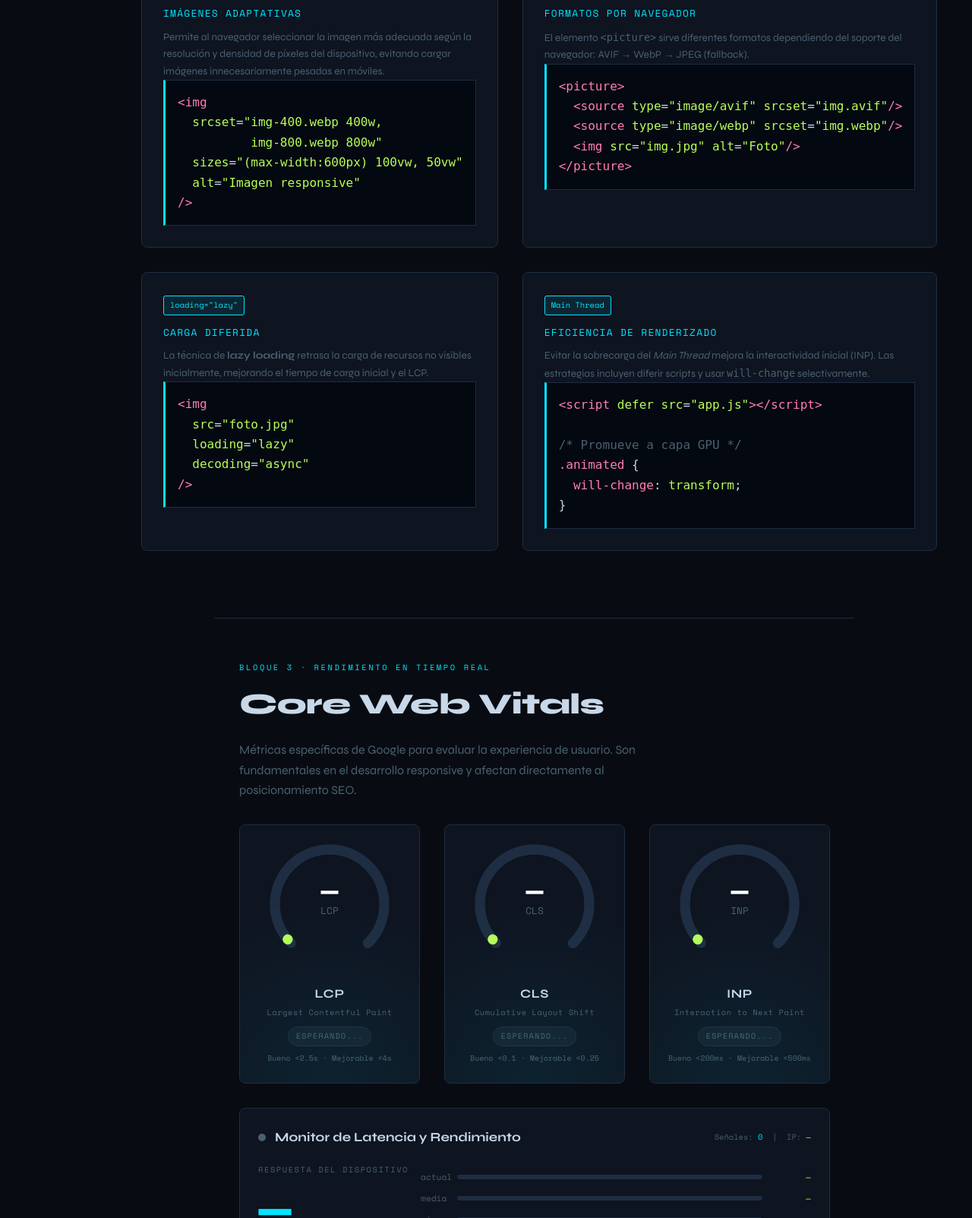
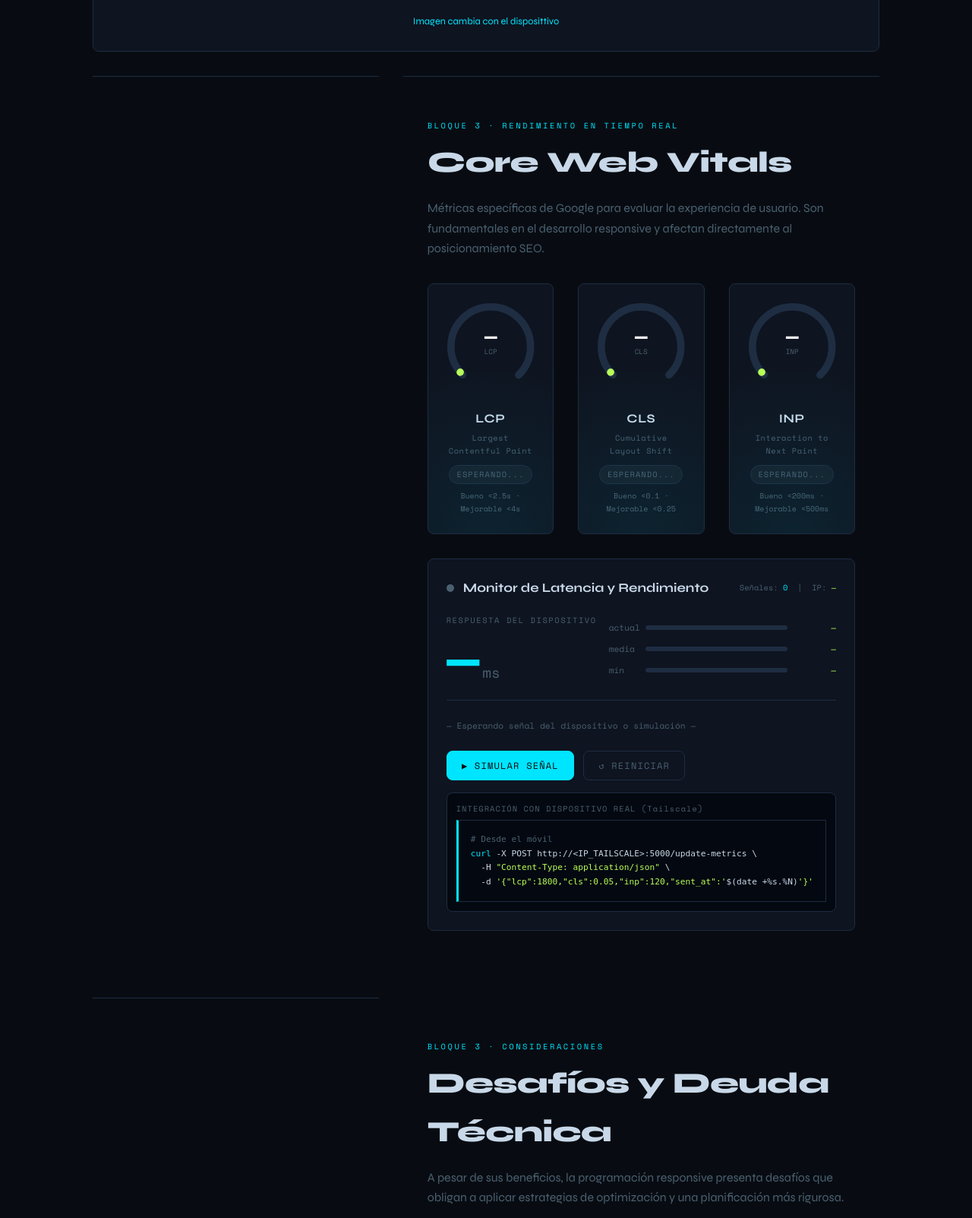
Before and after one commit to YassirBatista/proyecto-web-fiec, a Flask app: page / in a window 1280 px wide; the page is wider, and only the part inside the window is pictured. Shown: the part 4897-6500 px from the top of that part at 76% size. Run offline with Flask 3, Linux system fonts and the light colour scheme.

Commit message:
titulo centrado

```diff
--- a/static/style.css
+++ b/static/style.css
@@ -43,20 +43,12 @@ body {
 /* ══════════════════════════════════
    HERO / CABECERA
 ══════════════════════════════════ */
-Aquí tienes el bloque completo del .hero con los ajustes necesarios para que el título no se desplace a la derecha en móviles y mantenga su impacto en PC.
-
-He añadido un control de ancho y corregido el tamaño mínimo del clamp para asegurar que el texto siempre se mantenga dentro de la pantalla.
-CSS
-
-/* ══════════════════════════════════
-   HERO / CABECERA
-══════════════════════════════════ */
 .hero {
   min-height: 100svh;
-  width: 100%; /* Asegura que el contenedor no exceda la pantalla */
+  width: 100%;
   display: grid;
   place-items: center;
-  padding: var(--section-p);
+  padding: var(--section-p) var(--gap);
   background:
     radial-gradient(ellipse 80% 60% at 50% 0%, #00e5ff15 0%, transparent 70%),
     repeating-linear-gradient(0deg, transparent, transparent 39px, #1e2d4220 40px),
@@ -64,7 +56,21 @@ CSS
   text-align: center;
   position: relative;
   overflow: hidden;
-  box-sizing: border-box; /* Evita que el padding sume ancho extra */
+  box-sizing: border-box;
+}
+
+.heroCENTER {
+  text-align: center;
+}
+
+/* ESTO ES NUEVO: Controla el contenedor interno que envuelve el texto */
+.hero > div {
+  width: 100%;
+  max-width: 100%; /* Evita que el div sea más ancho que el header */
+  display: flex;
+  flex-direction: column;
+  align-items: center;
+  z-index: 2;
 }
 
 .hero::before {
@@ -97,28 +103,29 @@ CSS
 .hero h1 {
   font-family: var(--sans);
   font-weight: 800;
-  /* Bajamos el mínimo a 1.8rem para que quepa en móviles estrechos sin desbordar */
-  font-size: clamp(1.8rem, 8vw, 5.5rem);
-  line-height: 1.05;
+  /* Bajamos el mínimo un poco más para asegurar que quepa en móviles de 360px */
+  font-size: clamp(1.5rem, 9vw, 5.5rem);
+  line-height: 1.1;
   letter-spacing: -0.03em;
   animation: fade-up 0.8s ease both 0.2s;
+  text-align: center;
 
-  /* Ajustes para centrado y contención */
+  margin: 0 auto;
+  width: 100%;
   max-width: 100%;
-  margin-inline: auto;
-  word-wrap: break-word;
-  overflow-wrap: break-word;
+  overflow-wrap: break-word; /* Evita que "Responsive" empuje el borde */
+  display: block;
 }
 
-.hero h1 span { color: var(--accent); }
+.hero h1 span { color: var(--accent); display: inline-block; }
 
 .hero p {
-  max-width: 55ch;
+  max-width: 45ch; /* Reducimos un poco para mejor lectura */
   margin: 1.5rem auto 2.5rem;
   color: var(--text-dim);
   font-size: clamp(0.9rem, 2.5vw, 1.05rem);
   animation: fade-up 0.8s ease both 0.4s;
-  width: 100%; /* Asegura que el p no empuje el contenedor */
+  width: 100%;
 }
 
 .scroll-hint {
@@ -210,7 +217,22 @@ section {
   border: 1px solid var(--border);
   border-radius: var(--r);
   padding: clamp(1rem, 3vw, 1.75rem);
-  transition: border-color 0.25s, transform 0.25s;
+
+  /* ESTO ES LO QUE FALTA: */
+  display: flex;
+  flex-direction: column;
+  min-width: 0;      /* Permite que la tarjeta se encoja más allá del contenido */
+  overflow: hidden;  /* Corta cualquier desborde accidental */
+}
+
+/* Ajuste al pre dentro de la tarjeta */
+.card pre {
+  width: 100%;
+  overflow-x: auto;  /* Scroll horizontal solo si el código es muy largo */
+  white-space: pre;  /* Mantiene el formato de código original */
+  word-break: normal;
+  font-size: 0.8rem;
+  margin-top: 1rem;
 }
 
 .card:hover {
@@ -235,6 +257,16 @@ section {
   grid-template-columns: repeat(auto-fit, minmax(280px, 1fr));
 }
 .grid-3 { display: grid; gap: var(--gap); grid-template-columns: 1fr; }
+
+.media-grid {
+  display: grid;
+  gap: var(--gap);
+  /* El min(100%, 300px) asegura que en móviles ocupe todo el ancho
+     pero en PC intente mantener columnas de 300px */
+  grid-template-columns: repeat(auto-fit, minmax(min(100%, 300px), 1fr));
+  width: 100%;
+  margin-top: 2rem;
+}
 
 @media (min-width: 600px) {
   .grid-2 { grid-template-columns: 1fr 1fr; }
--- a/templates/index.html
+++ b/templates/index.html
@@ -18,7 +18,7 @@
 <header class="hero">
   <div>
     <span class="hero-badge">Programación Web · 2025</span>
-    <h1>Diseño<br><span>Web Responsive</span></h1>
+    <h1 class="heroCENTER">Diseño<br><span>Web Responsive</span></h1>
     <p>Una arquitectura flexible que se adapta dinámicamente a cualquier dispositivo, resolución y contexto de ejecución.</p>
     <div class="scroll-hint">↓ &nbsp; EXPLORAR &nbsp; ↓</div>
   </div>
@@ -293,76 +293,7 @@
 <hr class="sep" />
 
 <!-- SECCIÓN 5: Gestión de Recursos Multimedia -->
-<section id="multimedia">
-  <div class="section-label">Bloque 2 · Recursos</div>
-  <h2 class="section-title">Gestión de Recursos Multimedia</h2>
-  <p class="section-desc">
-    Optimizar el uso de recursos multimedia es clave para el rendimiento. El objetivo es reducir
-    el consumo de ancho de banda y evitar la sobrecarga del <em>Main Thread</em>.
-  </p>
 
-  <div class="media-grid reveal">
-    <div class="card">
-      <span class="media-tag">srcset + sizes</span>
-      <div class="card-title">Imágenes Adaptativas</div>
-      <p style="color:var(--text-dim);font-size:0.85rem">
-        Permite al navegador seleccionar la imagen más adecuada según la resolución y densidad
-        de píxeles del dispositivo, evitando cargar imágenes innecesariamente pesadas en móviles.
-      </p>
-      <pre><span class="kw">&lt;img</span>
-  <span class="str">srcset</span>=<span class="str">"img-400.webp 400w,
-          img-800.webp 800w"</span>
-  <span class="str">sizes</span>=<span class="str">"(max-width:600px) 100vw, 50vw"</span>
-  <span class="str">alt</span>=<span class="str">"Imagen responsive"</span>
-<span class="kw">/&gt;</span></pre>
-    </div>
-
-    <div class="card">
-      <span class="media-tag">&lt;picture&gt;</span>
-      <div class="card-title">Formatos por Navegador</div>
-      <p style="color:var(--text-dim);font-size:0.85rem">
-        El elemento <code>&lt;picture&gt;</code> sirve diferentes formatos dependiendo del soporte
-        del navegador: AVIF → WebP → JPEG (fallback).
-      </p>
-      <pre><span class="kw">&lt;picture&gt;</span>
-  <span class="kw">&lt;source</span> <span class="str">type</span>=<span class="str">"image/avif"</span> <span class="str">srcset</span>=<span class="str">"img.avif"</span><span class="kw">/&gt;</span>
-  <span class="kw">&lt;source</span> <span class="str">type</span>=<span class="str">"image/webp"</span> <span class="str">srcset</span>=<span class="str">"img.webp"</span><span class="kw">/&gt;</span>
-  <span class="kw">&lt;img</span> <span class="str">src</span>=<span class="str">"img.jpg"</span> <span class="str">alt</span>=<span class="str">"Foto"</span><span class="kw">/&gt;</span>
-<span class="kw">&lt;/picture&gt;</span></pre>
-    </div>
-
-    <div class="card">
-      <span class="media-tag">loading="lazy"</span>
-      <div class="card-title">Carga Diferida</div>
-      <p style="color:var(--text-dim);font-size:0.85rem">
-        La técnica de <strong>lazy loading</strong> retrasa la carga de recursos no visibles
-        inicialmente, mejorando el tiempo de carga inicial y el LCP.
-      </p>
-      <pre><span class="kw">&lt;img</span>
-  <span class="str">src</span>=<span class="str">"foto.jpg"</span>
-  <span class="str">loading</span>=<span class="str">"lazy"</span>
-  <span class="str">decoding</span>=<span class="str">"async"</span>
-<span class="kw">/&gt;</span></pre>
-    </div>
-
-    <div class="card">
-      <span class="media-tag">Main Thread</span>
-      <div class="card-title">Eficiencia de Renderizado</div>
-      <p style="color:var(--text-dim);font-size:0.85rem">
-        Evitar la sobrecarga del <em>Main Thread</em> mejora la interactividad inicial (INP).
-        Las estrategias incluyen diferir scripts y usar <code>will-change</code> selectivamente.
-      </p>
-      <pre><span class="kw">&lt;script</span> <span class="str">defer</span> <span class="str">src</span>=<span class="str">"app.js"</span><span class="kw">&gt;&lt;/script&gt;</span>
-
-<span class="cm">/* Promueve a capa GPU */</span>
-<span class="kw">.animated</span> {
-  <span class="kw">will-change</span>: <span class="str">transform</span>;
-}</pre>
-    </div>
-  </div>
-</section>
-
-<hr class="sep" />
 
 <!-- ════════════════════════════════════════════════════
      BLOQUE 3 — Calidad, Testing y Futuro
```
